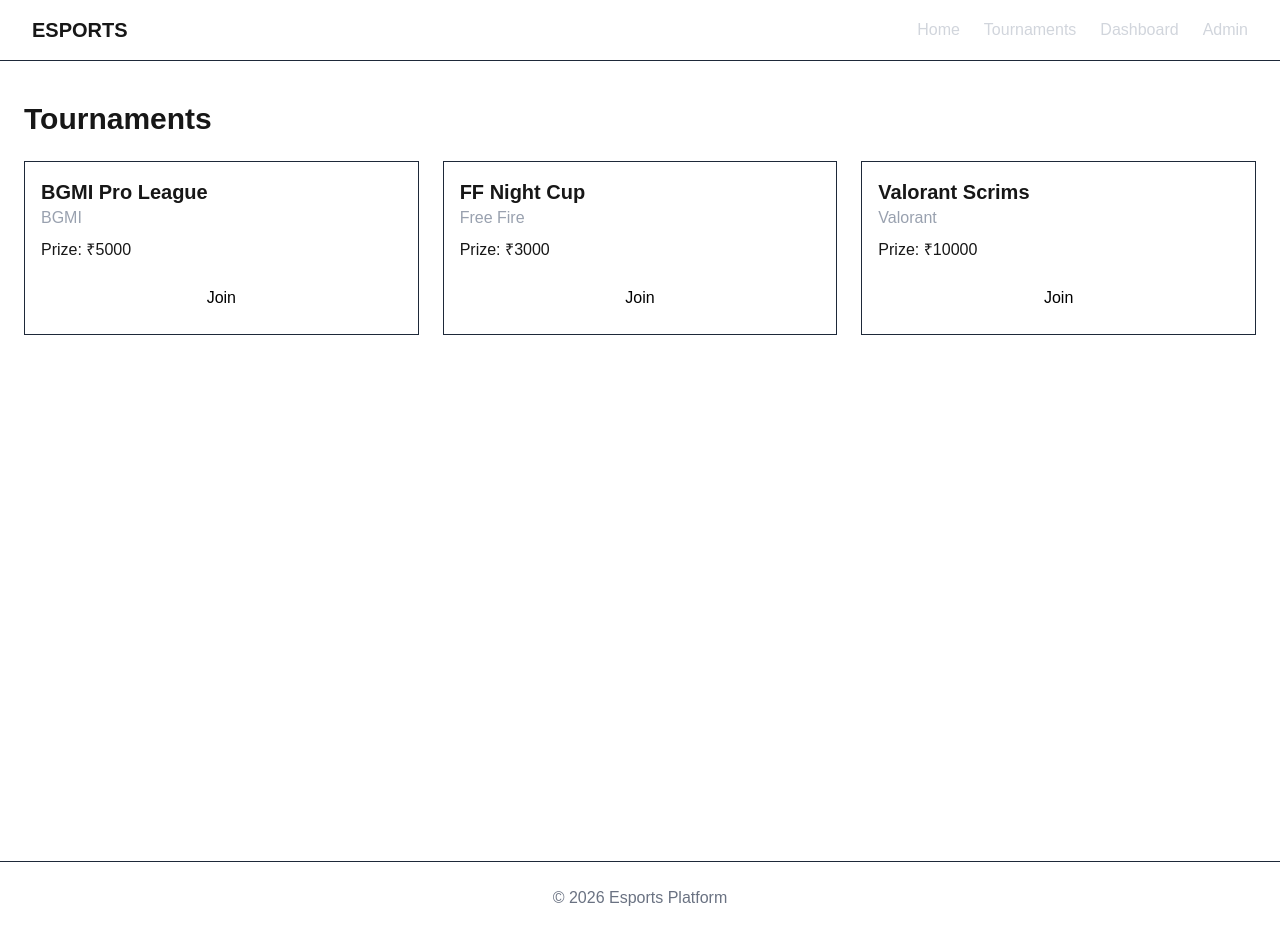
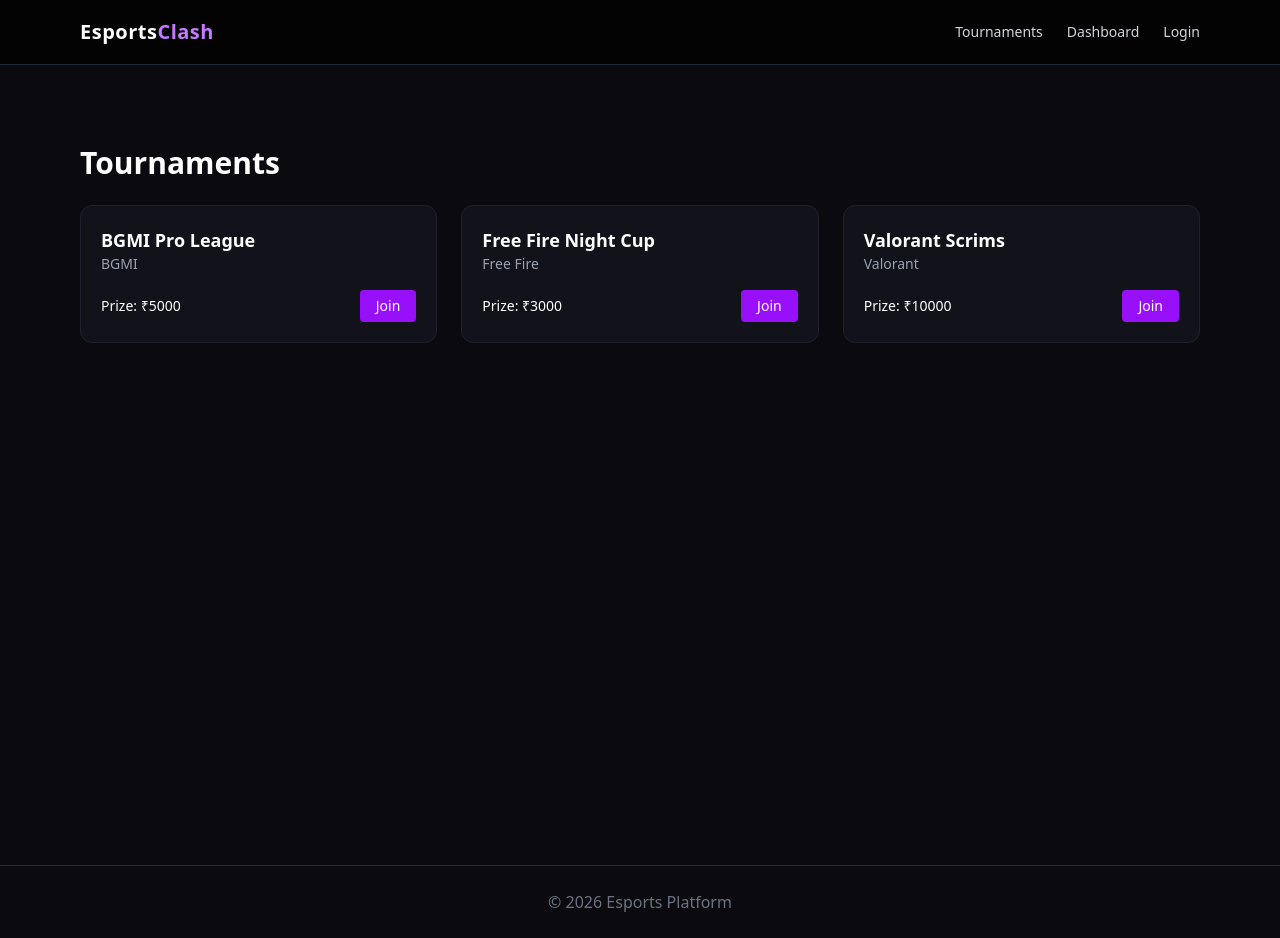
Before and after one commit to sakshamchaudhary1027/esportsclash, a Next.js app: page /tournaments in a window 1280 px wide. Built offline with nearby package versions, Linux system fonts and the light colour scheme.

Commit message:
ui polish: navbar, cards, global styles

```diff
--- a/app/globals.css
+++ b/app/globals.css
@@ -75,3 +75,23 @@
 body {
   -webkit-text-size-adjust: 100%;
 }
+
+:root {
+  --bg-dark: #0b0b0f;
+  --card-dark: #12121a;
+  --border-dark: #1f1f2e;
+  --text-muted: #9ca3af;
+}
+
+body {
+  background-color: var(--bg-dark);
+  color: white;
+  font-family: ui-sans-serif, system-ui, -apple-system,
+    BlinkMacSystemFont, "Segoe UI", Roboto;
+}
+button {
+  -webkit-tap-highlight-color: transparent;
+}
+body {
+  padding-bottom: env(safe-area-inset-bottom);
+}
--- a/app/tournaments/page.tsx
+++ b/app/tournaments/page.tsx
@@ -1,24 +1,44 @@
-const data = [
-  { id: 1, game: "BGMI", name: "BGMI Pro League", prize: 5000 },
-  { id: 2, game: "Free Fire", name: "FF Night Cup", prize: 3000 },
-  { id: 3, game: "Valorant", name: "Valorant Scrims", prize: 10000 },
+const tournaments = [
+  {
+    id: 1,
+    name: "BGMI Pro League",
+    game: "BGMI",
+    prize: 5000,
+  },
+  {
+    id: 2,
+    name: "Free Fire Night Cup",
+    game: "Free Fire",
+    prize: 3000,
+  },
+  {
+    id: 3,
+    name: "Valorant Scrims",
+    game: "Valorant",
+    prize: 10000,
+  },
 ];
 
 export default function TournamentsPage() {
   return (
-    <div>
+    <div className="max-w-6xl mx-auto px-4 py-10">
       <h1 className="text-3xl font-bold mb-6">Tournaments</h1>
 
-      <div className="grid md:grid-cols-3 gap-6">
-        {data.map((t) => (
-          <div key={t.id} className="border border-gray-800 p-4">
-            <h2 className="text-xl font-semibold">{t.name}</h2>
-            <p className="text-gray-400">{t.game}</p>
-            <p className="mt-2">Prize: ₹{t.prize}</p>
+      <div className="grid grid-cols-1 sm:grid-cols-2 md:grid-cols-3 gap-6">
+        {tournaments.map((t) => (
+          <div
+            key={t.id}
+            className="bg-[#12121a] border border-[#1f1f2e] rounded-xl p-5"
+          >
+            <h2 className="text-lg font-semibold">{t.name}</h2>
+            <p className="text-sm text-gray-400">{t.game}</p>
 
-            <button className="mt-4 w-full bg-white text-black py-2">
-              Join
-            </button>
+            <div className="mt-4 flex justify-between items-center">
+              <span className="text-sm">Prize: ₹{t.prize}</span>
+              <button className="bg-purple-600 hover:bg-purple-700 text-sm px-4 py-1.5 rounded">
+                Join
+              </button>
+            </div>
           </div>
         ))}
       </div>
--- a/components/navbar.tsx
+++ b/components/navbar.tsx
@@ -2,14 +2,18 @@
 
 export default function Navbar() {
   return (
-    <nav className="flex justify-between items-center px-8 py-4 border-b border-gray-800">
-      <h1 className="text-xl font-bold">ESPORTS</h1>
-      <div className="flex gap-6 text-gray-300">
-        <Link href="/">Home</Link>
-        <Link href="/tournaments">Tournaments</Link>
-        <Link href="/dashboard">Dashboard</Link>
-        <Link href="/admin">Admin</Link>
+    <header className="sticky top-0 z-50 backdrop-blur bg-black/70 border-b border-gray-800">
+      <div className="max-w-6xl mx-auto px-4 h-16 flex items-center justify-between">
+        <Link href="/" className="text-xl font-bold tracking-wide">
+          Esports<span className="text-purple-400">Clash</span>
+        </Link>
+
+        <nav className="hidden md:flex gap-6 text-sm text-gray-300">
+          <Link href="/tournaments" className="hover:text-white">Tournaments</Link>
+          <Link href="/dashboard" className="hover:text-white">Dashboard</Link>
+          <Link href="/login" className="hover:text-white">Login</Link>
+        </nav>
       </div>
-    </nav>
+    </header>
   );
 }
```
